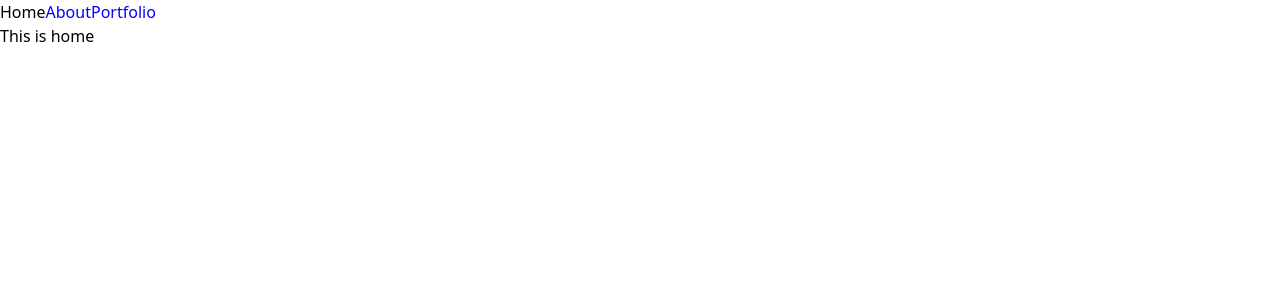
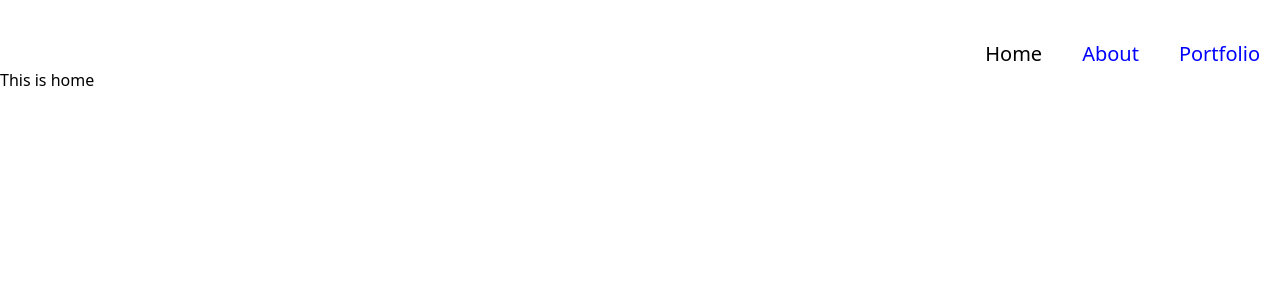
Before and after one commit to DanielPincu/FantasyQuestEsbjerg, a Vue app: page / in a window 1280 px wide. Shown: the top 300 px of the page. Built offline with nearby package versions, Linux system fonts and the light colour scheme.

Commit message:
More cleanup

```diff
--- a/src/App.vue
+++ b/src/App.vue
@@ -5,10 +5,10 @@ import { RouterLink, RouterView } from 'vue-router'
 <template>
   <header>
 
-      <nav>
-        <RouterLink to="/">Home</RouterLink>
-        <RouterLink to="/about">About</RouterLink>
-        <RouterLink to="/portfolio">Portfolio</RouterLink>
+      <nav class="flex justify-end pt-10 text-xl">
+        <RouterLink class="px-5" to="/">Home</RouterLink>
+        <RouterLink class="px-5" to="/about">About</RouterLink>
+        <RouterLink class="px-5" to="/portfolio">Portfolio</RouterLink>
       </nav>
 
   </header>
--- a/src/views/DetailsView.vue
+++ b/src/views/DetailsView.vue
@@ -6,6 +6,10 @@
 
     <RouterLink to="/portfolio">
       <button class="bg-blue-400 rounded-full text-black px-5 mt-5">Go back</button>
+    </RouterLink>
+
+    <RouterLink to="/">
+      <button class="bg-blue-400 rounded-full text-black px-5 mt-5">Go home</button>
     </RouterLink>
 
   </div>
```
